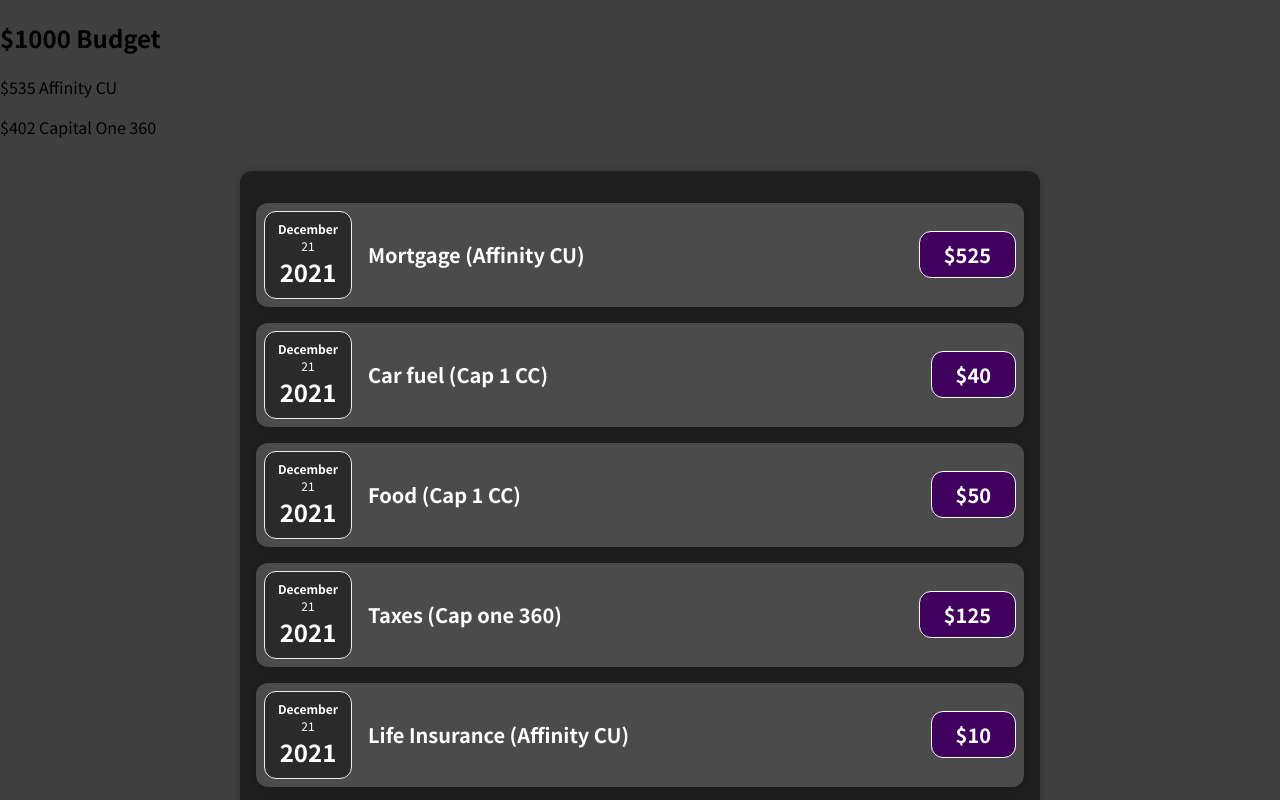
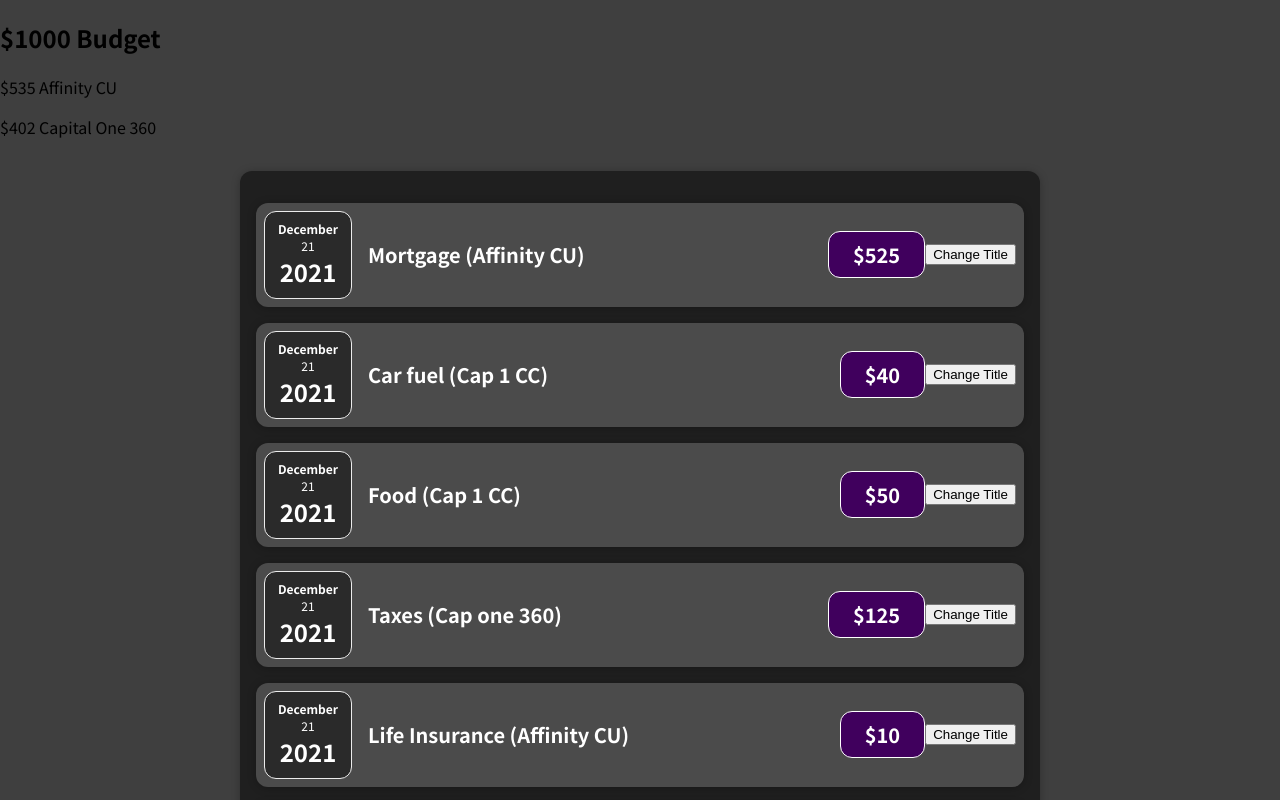
Before and after one commit to lthompson1206/react-project1, a JavaScript app: page / in a window 1280 px wide. Shown: the top 800 px of the page. Built offline with nearby package versions, Linux system fonts and the light colour scheme.

Commit message:
reorganized file

```diff
--- a/src/App.js
+++ b/src/App.js
@@ -1,4 +1,4 @@
-import Expenses from './components/Expenses';
+import Expenses from './components/Expenses/Expenses';
 
 function App() {
   const expenses = [
--- a/src/components/Card.js
+++ /dev/null
@@ -1,9 +0,0 @@
-import './Card.css'
-
-function Card(props) {
-    const classes = 'card ' + props.className;
-    //its Composition https://reactjs.org/docs/composition-vs-inheritance.html
-
-    return <div className={classes}>{props.children}</div>
-}
-export default Card;
--- a/src/components/ExpenseItem.js
+++ b/src/components/Expenses/ExpenseItem.js
@@ -1,8 +1,12 @@
 import ExpenseDate from './ExpenseDate';
-import Card from './Card';
+import Card from '../UI/Card';
 import './ExpenseItem.css';
 
 function ExpenseItem(props) {
+    const clickHandler = () => {
+console.log('Clicked!!!')
+    };
+
     return (
         <Card className="expense-item">
            <ExpenseDate date={props.date} />
@@ -11,6 +15,7 @@
             <h2>{props.title}</h2>
             <div className="expense-item__price">${props.amount}</div>
         </div>
+        <button onClick={clickHandler}>Change Title</button>
         </Card>
 
     );
--- a/src/components/Expenses.js
+++ b/src/components/Expenses/Expenses.js
@@ -1,5 +1,5 @@
 import ExpenseItem from './ExpenseItem';
-import Card from './Card';
+import Card from '../UI/Card';
 import './Expenses.css';
 
 function Expenses(props) {
--- /dev/null
+++ b/src/components/UI/Card.js
@@ -0,0 +1,11 @@
+import './Card.css'
+
+function Card(props) {
+    const classes = 'card ' + props.className;
+    //its Composition https://reactjs.org/docs/composition-vs-inheritance.html the combinations of multiple components
+
+    return <div className={classes}>{props.children}</div>
+    //{props.children} = lines 8-13 in ExpenseItem.js
+    //commonly used for modals and alerts
+}
+export default Card;
```
Also changed, not shown: src/components/Expenses/ExpenseDate.css (renamed from src/components/ExpenseDate.css), src/components/Expenses/ExpenseDate.js (renamed from src/components/ExpenseDate.js), src/components/Expenses/ExpenseItem.css (renamed from src/components/ExpenseItem.css), src/components/Expenses/Expenses.css (renamed from src/components/Expenses.css), src/components/UI/Card.css (renamed from src/components/Card.css).
